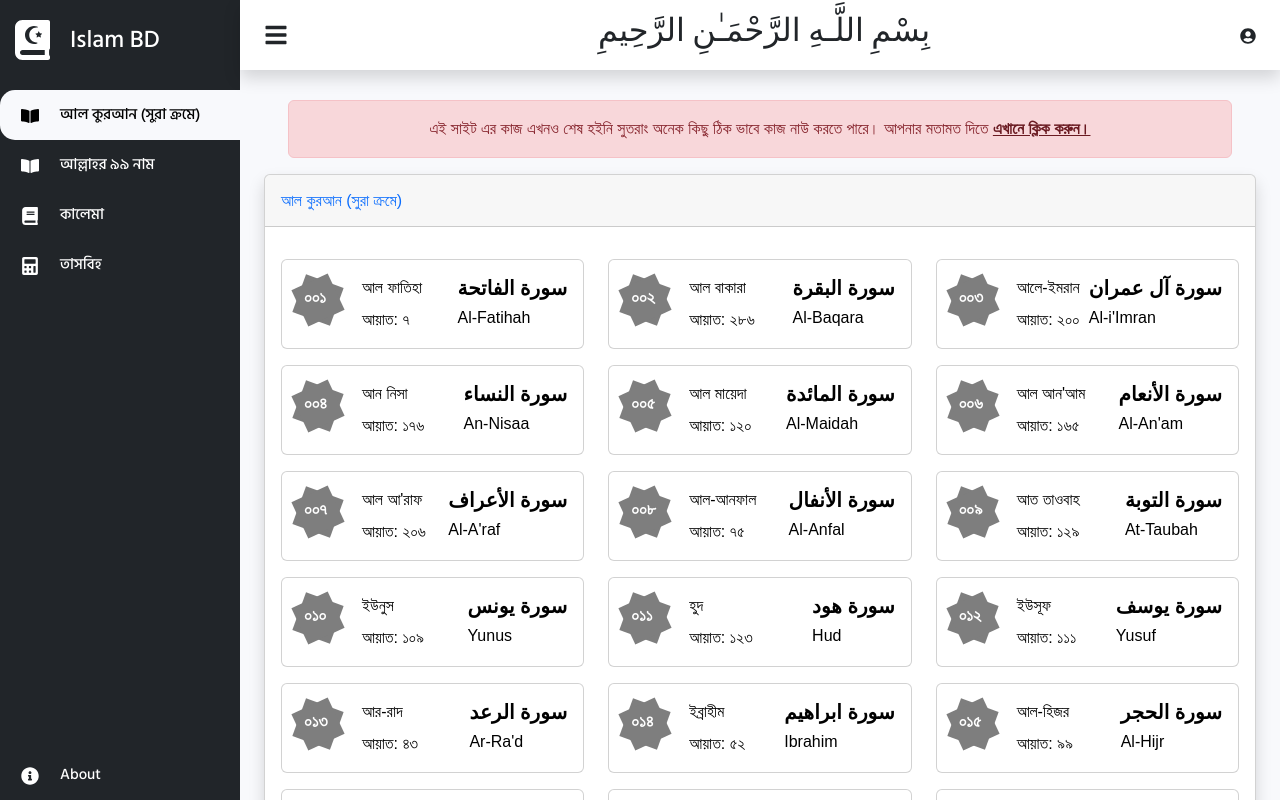
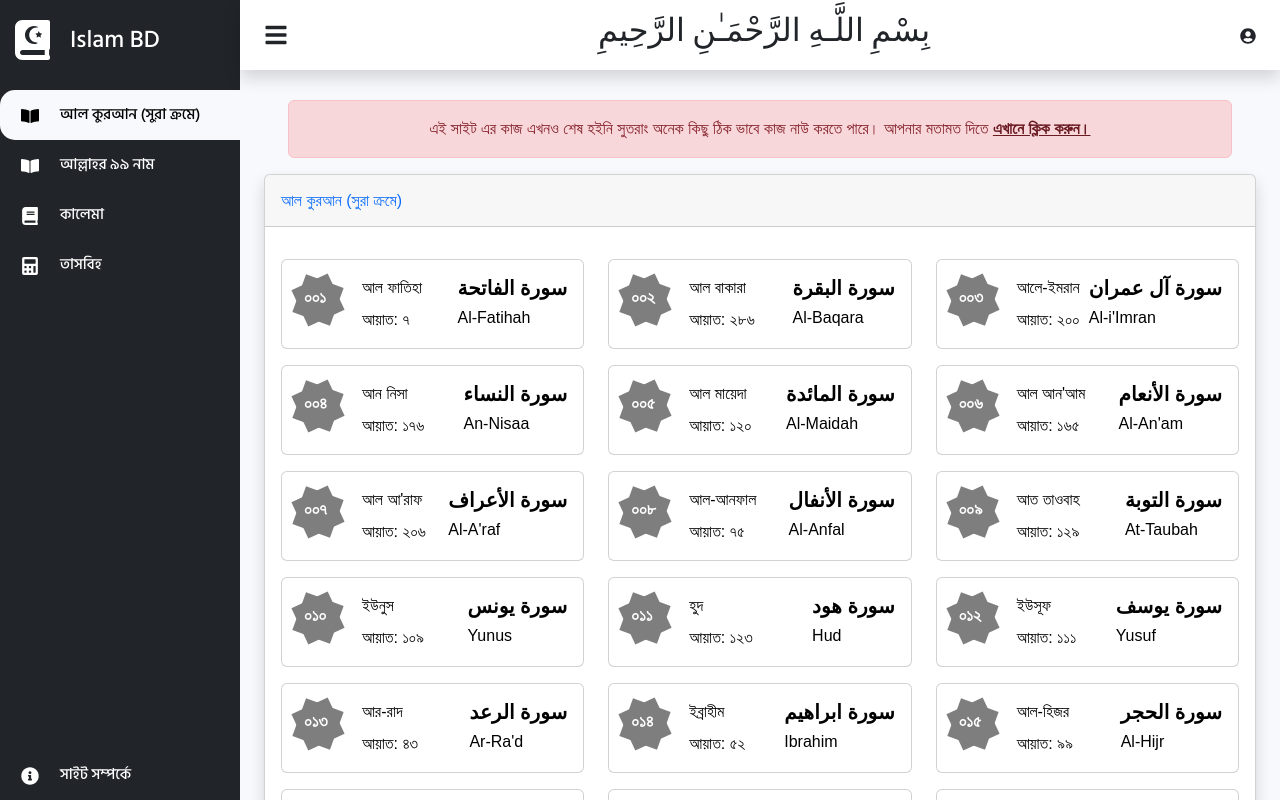
Before and after one commit to wapborhan/quranicjibon-client, a React (Create React App) app: page /sura in a window 1280 px wide. Shown: the top 800 px of the page. Built offline with nearby package versions, Linux system fonts and the light colour scheme; a web font is replaced by a local one.

Commit message:
Route Changes

```diff
--- a/src/components/Sidebar.jsx
+++ b/src/components/Sidebar.jsx
@@ -29,11 +29,11 @@ const Sidebar = (props) => {
             </li>
           ))}
           <li className="log_out">
-            <NavLink to="/setting">
+            <NavLink to="/about">
               <i className="fas fa-exclamation-triangle text-white">
                 <FaInfoCircle />
               </i>
-              <span className="links_name">About</span>
+              <span className="links_name">সাইট সম্পর্কে</span>
             </NavLink>
           </li>
         </ul>
--- a/src/components/routes.js
+++ b/src/components/routes.js
@@ -49,6 +49,10 @@ const routes = [
     path: "/tasbih",
     component: <Tasbih />,
   },
+  {
+    path: "/about",
+    component: <Tasbih />,
+  },
 ];
 
 export default routes;
```
